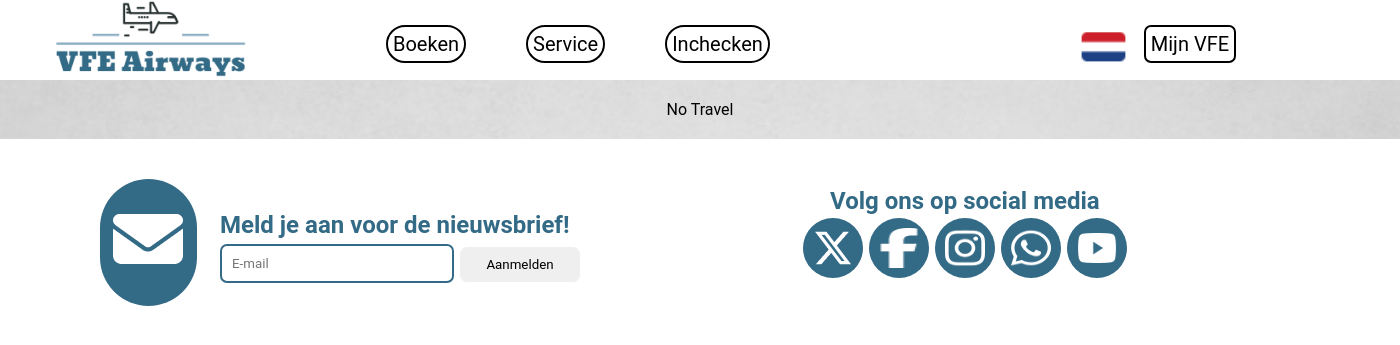
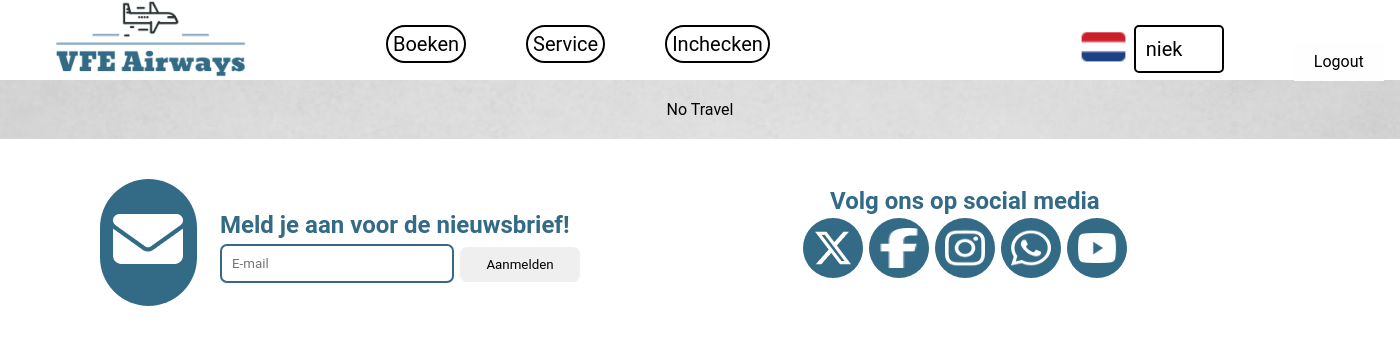
Before and after one commit to Vic-T07/Airport-webapp02, a PHP site: page /boeken.php in a window 1400 px wide. Shown: the top 345 px of the page. Run offline with PHP 8.4, Linux system fonts and the light colour scheme; a user stored in the database is signed in; data that the repository does not hold is empty.

Commit message:
als je niet ingelogd bent kan je niet boeken moet nu inloggen om te boeken

```diff
--- a/admin.php
+++ b/admin.php
@@ -24,6 +24,8 @@ try {
         <thead>
             <tr>
                 <th>User ID</th>
+                <th>Firstname</th>
+                <th>Lastname</th>
                 <th>Username</th>
                 <th>Email</th>
             </tr>
@@ -32,6 +34,8 @@ try {
             <?php foreach ($users as $user) : ?>
                 <tr>
                     <td><?= $user['user_id']; ?></td>
+                    <td><?= $user['first_name']; ?></td>
+                    <td><?= $user['last_name']; ?></td>
                     <td><?= $user['username']; ?></td>
                     <td><?= $user['email']; ?></td>
                 </tr>
--- a/assets/css/style.css
+++ b/assets/css/style.css
@@ -3,7 +3,6 @@
   padding: 0;
   text-decoration: none;
   border: none;
-  list-style-type: none;
   font-family: "Roboto", sans-serif;
 }
 header {
@@ -585,3 +584,44 @@ margin: 3px;
 .user-info{
   font-weight: bold;
 }
+.user-table{
+  width: 50%;
+  border-collapse: collapse;
+}
+.user-table th{
+  text-align: left;
+  border: 1px solid #000;
+  font-weight: bold;
+}
+.user-table td{
+  text-align: left;
+  border: 1px solid #000;
+}
+.logout-button {
+  background-color: #fefefe;
+  color: black;
+  padding: 10px 20px;
+  margin-left: 10px;
+  border: none;
+  cursor: pointer;
+  text-decoration: none;
+  font-size: 16px;
+  position: relative;
+  left: 600px;
+}
+
+.logout-button:hover {
+  background-color: #accfe1;
+}
+
+.username-display {
+  position: relative;
+  left: 450px;
+  padding: 10px;
+  background-color: transparent;
+  color: black;
+  cursor: default;
+  text-decoration: none;
+  border-radius: 5px;
+  margin-right: 10px;
+}
--- a/boeken.php
+++ b/boeken.php
@@ -1,13 +1,22 @@
 <!DOCTYPE html>
 <html lang="en">
+
 <head>
     <meta charset="UTF-8">
     <meta name="viewport" content="width=device-width, initial-scale=1.0">
     <link rel="stylesheet" href="assets/css/style.css">
     <title>Document</title>
 </head>
-<header><?php include ('connection.php');
-include ('header.php');  ?></header>
+<header><?php
+        session_start();
+        include('connection.php');
+        include('header.php');
+
+        if (!isset($_SESSION['logged_in']) || !$_SESSION['logged_in']) {
+            header("Location: inlog.php");
+            exit();}
+        ?>
+</header>
 <main id="ticketpagina" style="background-image: url('assets/img/image8.png'); background-size: cover;">
 
     <body>
@@ -19,7 +28,7 @@ include ('header.php');  ?></header>
                 foreach ($result as $travel) {
             ?>
                     <div class="ticket">
-                <img src="<?php echo ($travel['image_url']); ?>" alt="<?php echo ($travel['to_city'] . ', ' . $travel['to_country']); ?>">
+                        <img src="<?php echo ($travel['image_url']); ?>" alt=>
                         <h2><?php echo ($travel['to_city'] . ', ' . $travel['to_country']); ?></h2>
                         <p>Departure: TBA</p>
                         <p><?php echo $travel['date']; ?></p>
@@ -36,5 +45,6 @@ include ('header.php');  ?></header>
     </body>
 
 </main>
-<footer><?php include('footer.php');?></footer>
+<footer><?php include('footer.php'); ?></footer>
+
 </html>
--- a/header.php
+++ b/header.php
@@ -1,22 +1,60 @@
 <!DOCTYPE html>
 <html>
+
 <head>
   <meta name="viewport" content="width=device-width, initial-scale=1.0">
+  <link rel="stylesheet" href="assets/css/style.css">
+</head>
+<?php
+if (session_status() == PHP_SESSION_NONE) {
+  session_start();
+}
+?>
 
-</head>
 <body>
   <header>
 
     <a href="index.php"><img class="logo-place" src="assets/img/Logo.png" alt=""></a>
     <div class="header-position">
-     <a href="boeken.php"><li>Boeken</li> </a>
-    <a href="service.php"><li>Service</li></a>
-    <a href="inchecken.php"><li>Inchecken</li></a>
+
+      <?php if (isset($_SESSION['logged_in'])) : ?>
+        <a href="boeken.php">
+          <li>Boeken</li>
+        </a>
+        <a href="service.php">
+          <li>Service</li>
+        </a>
+        <a href="inchecken.php">
+          <li>Inchecken</li>
+        </a>
+      <?php else : ?>
+        <a>
+          <li onclick="document.getElementById('loginModal').style.display='block'">Boeken</li>
+        </a>
+
+        <a href="service.php">
+          <li>Service</li>
+        </a>
+        <a href="inchecken.php">
+          <li>Inchecken</li>
+        </a>
+      <?php endif; ?>
 
     </div>
     <img class="nl-place" src="assets/img/image 2.png" alt="">
+
     <div class="login-button">
-   <li class="inlog-button" onclick="document.getElementById('loginModal').style.display='block'">Mijn VFE</li>
+      <?php
+
+      if (isset($_SESSION['logged_in'])) {
+        $username = isset($_SESSION['username']) ? $_SESSION['username'] : '';
+        echo '<li class="username-display">' . ($username) . '</li>';
+        echo '<a href="logout.php" class="logout-button">Logout</a>';
+      } else {
+        echo '<li class="inlog-button" onclick="document.getElementById(\'loginModal\').style.display=\'block\'">Mijn VFE</li>';
+      }
+      ?>
+
     </div>
     <div id="loginModal" class="modal">
       <form class="modal-content animate" action="inlog.php" method="post">
@@ -40,9 +78,12 @@
 
   </header>
 </body>
+
 </html>
 <script>
-window.onscroll = function() {myFunction()};
+  window.onscroll = function() {
+    myFunction()
+  };
 
   var header = document.getElementById("header");
   var sticky = header.offsetTop;
--- /dev/null
+++ b/logout.php
@@ -0,0 +1,5 @@
+<?php
+session_start();
+session_unset();
+session_destroy();
+header("Location: index.php");
```
Also changed, not shown: inlog.php (+4 -4 lines). Lines whose indentation alone changed are shown as unchanged.
